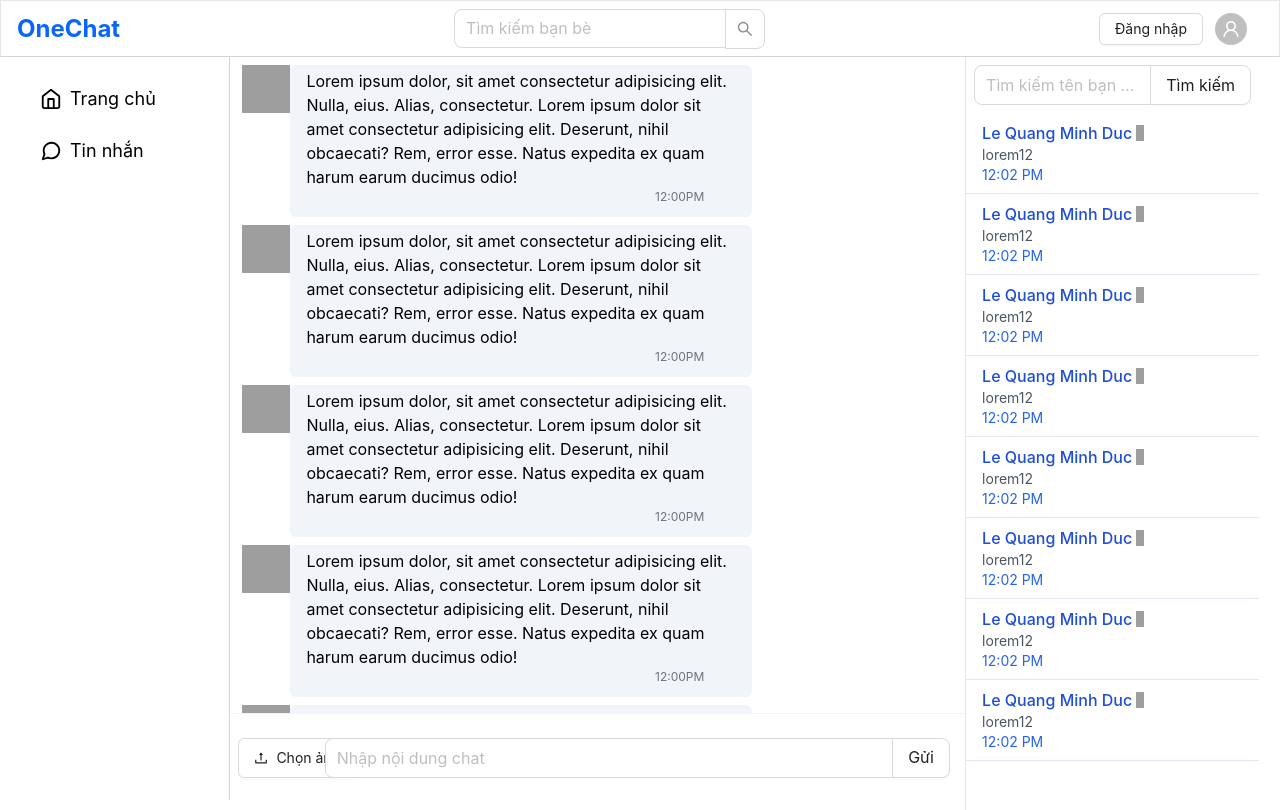
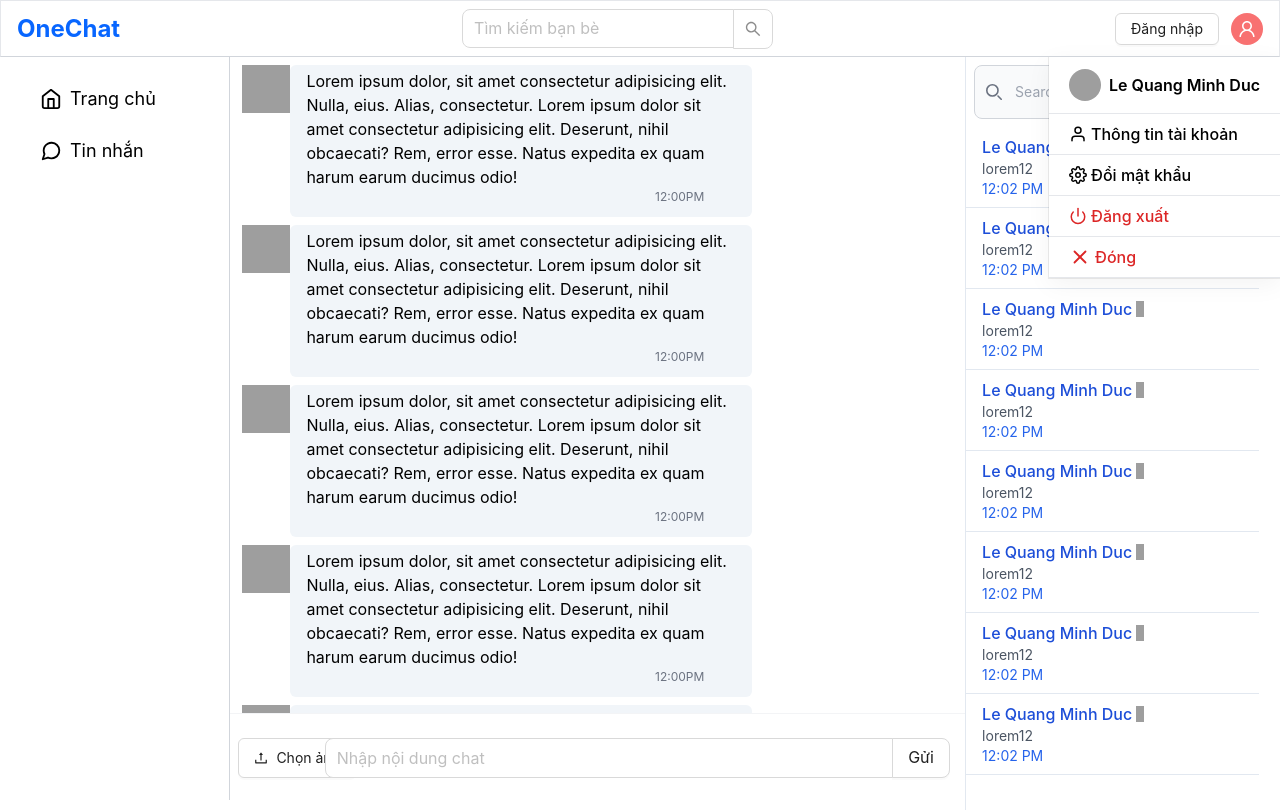
Before and after one commit to ogdp/one_chat, a React (Vite) app: page /chat in a window 1280 px wide. Built offline with nearby package versions, Linux system fonts and the light colour scheme; grey boxes are pictures that could not be loaded.

Commit message:
User DrawerPanel Control actions

```diff
--- /dev/null
+++ b/src/components/auth/UserDrawerPanel.tsx
@@ -0,0 +1,63 @@
+import { Link } from "react-router-dom";
+import { FiPower, FiSettings, FiUser, FiX } from "react-icons/fi";
+
+interface IProps {
+  toggle: () => void;
+}
+
+const UserDrawerPanel = (props: IProps) => {
+  return (
+    <>
+      <section className="fixed mt-[57px] z-10 top-0 right-0 shadow-[rgba(0,0,0,0.05)_0px_6px_24px_0px,rgba(0,0,0,0.08)_0px_0px_0px_1px]">
+        <div className=" bg-white">
+          <div className="px-5 flex justify-between gap-x-2 border-b-[1px] border-b-gray-200 py-3 hover:bg-gray-100">
+            <div>
+              <img
+                src="https://avatars.githubusercontent.com/u/115080675?v=4"
+                alt=""
+                className="h-8 w-8 rounded-full"
+              />
+            </div>
+            <button className="font-semibold ">
+              <Link to={"/profiles"}>Le Quang Minh Duc</Link>{" "}
+            </button>
+          </div>
+          <div className="px-5 py-2 border-b-[1px] border-b-gray-200 hover:bg-gray-100">
+            <Link to="/profiles">
+              <button className="flex items-center gap-x-1 justify-center font-medium">
+                <FiUser size={"18"} />
+                Thông tin tài khoản
+              </button>
+            </Link>
+          </div>
+          <div className="px-5 py-2 border-b-[1px] border-b-gray-200 hover:bg-gray-100">
+            <Link to="/change-password">
+              <button className="flex items-center gap-x-1 justify-center font-medium">
+                <FiSettings size={"18"} />
+                Đổi mật khẩu
+              </button>
+            </Link>
+          </div>
+          <div className="px-5 py-2 border-b-[1px] border-b-gray-200 hover:bg-gray-100 text-red-600">
+            <Link to={"/logout"}>
+              <button className="flex items-center gap-x-1 justify-center font-medium">
+                <FiPower size={"18"} />
+                Đăng xuất
+              </button>
+            </Link>
+          </div>
+          <div className="px-5 py-2 border-b-[1px] border-b-gray-200 hover:bg-gray-100 text-red-600">
+            <button
+              onClick={() => props.toggle()}
+              className="flex items-center gap-x-1 justify-center font-medium"
+            >
+              <FiX size={"22"} /> Đóng
+            </button>
+          </div>
+        </div>
+      </section>
+    </>
+  );
+};
+
+export default UserDrawerPanel;
--- a/src/components/client/Chat/SearchBox.tsx
+++ b/src/components/client/Chat/SearchBox.tsx
@@ -1,12 +1,47 @@
-import { Button, Input, Space } from "antd";
 const SearchBox = () => {
   return (
     <>
       <section className="py-2 px-2">
-        <Space.Compact style={{ width: "100%", outline: "0" }} size="large">
-          <Input placeholder="Tìm kiếm tên bạn bè" />
-          <Button type="default">Tìm kiếm</Button>
-        </Space.Compact>
+        <form>
+          <label
+            htmlFor="search"
+            className="mb-2 text-sm font-medium text-gray-900 sr-only dark:text-white"
+          >
+            Search
+          </label>
+          <div className="relative">
+            <div className="absolute inset-y-0 start-0 flex items-center ps-3 pointer-events-none">
+              <svg
+                className="w-4 h-4 text-gray-500 dark:text-gray-400"
+                aria-hidden="true"
+                xmlns="http://www.w3.org/2000/svg"
+                fill="none"
+                viewBox="0 0 20 20"
+              >
+                <path
+                  stroke="currentColor"
+                  strokeLinecap="round"
+                  strokeLinejoin="round"
+                  strokeWidth={2}
+                  d="m19 19-4-4m0-7A7 7 0 1 1 1 8a7 7 0 0 1 14 0Z"
+                />
+              </svg>
+            </div>
+            <input
+              type="search"
+              id="search"
+              className="block w-full p-4 ps-10 text-sm text-gray-900 border border-gray-300 rounded-lg bg-gray-50 focus:ring-blue-500 focus:border-blue-500 dark:bg-gray-700 dark:border-gray-600 dark:placeholder-gray-400 dark:text-white dark:focus:ring-blue-500 dark:focus:border-blue-500"
+              placeholder="Search"
+              required
+            />
+            <button
+              type="submit"
+              className="text-white absolute end-2.5 bottom-2.5 bg-blue-700 hover:bg-blue-800 focus:ring-4 focus:outline-none focus:ring-blue-300 font-medium rounded-lg text-sm px-4 py-2 dark:bg-blue-600 dark:hover:bg-blue-700 dark:focus:ring-blue-800"
+            >
+              Search
+            </button>
+          </div>
+        </form>
       </section>
     </>
   );
--- a/src/components/client/Header/HeaderC.tsx
+++ b/src/components/client/Header/HeaderC.tsx
@@ -2,15 +2,22 @@ import { Link } from "react-router-dom";
 import { Avatar, Button, Input, Space } from "antd";
 import { useState } from "react";
 import { UserOutlined } from "@ant-design/icons";
+import UserDrawerPanel from "@/components/auth/UserDrawerPanel";
 
 const { Search } = Input;
 
 const HeaderC = () => {
   const [isLoad, setIsLoad] = useState<boolean>(false);
+  const [togglePanel, setTogglePanel] = useState<boolean>(true);
+
+  const onHandlePanel = () => {
+    setTogglePanel(!togglePanel);
+  };
+
   return (
     <>
       <section className="">
-        <div className="h-[57px] w-full m-auto static flex justify-between items-center border border-b-gray-300 px-[16px]">
+        <div className="h-[57px] w-full m-auto fixed z-20 flex justify-between items-center border border-b-gray-300 px-[16px]">
           <div>
             <Link to="/">
               <span className="text-2xl text-[#0866FF] font-bold">OneChat</span>
@@ -24,10 +31,15 @@ const HeaderC = () => {
               <Button>Đăng nhập</Button>
             </Link>
             <Space size={16} wrap>
-              <Avatar icon={<UserOutlined />} />{" "}
+              <Avatar
+                className="cursor-pointer bg-red-400"
+                icon={<UserOutlined />}
+                onClick={() => onHandlePanel()}
+              />
             </Space>
           </div>
         </div>
+        {togglePanel && <UserDrawerPanel toggle={onHandlePanel} />}
       </section>
     </>
   );
--- a/src/layouts/LayoutClient.tsx
+++ b/src/layouts/LayoutClient.tsx
@@ -7,7 +7,7 @@ const LayoutClient = () => {
     <>
       <div className="bg-backgroundLight dark:bg-backgroundDark">
         <aside>
-          <div className="fixed top-0 left-0 min-w-full bg-white">
+          <div className="fixed top-0 left-0 min-w-full bg-white z-10">
             <HeaderC />
           </div>
           <div className="fixed w-[18%] pt-[57px] min-h-screen ">
```
